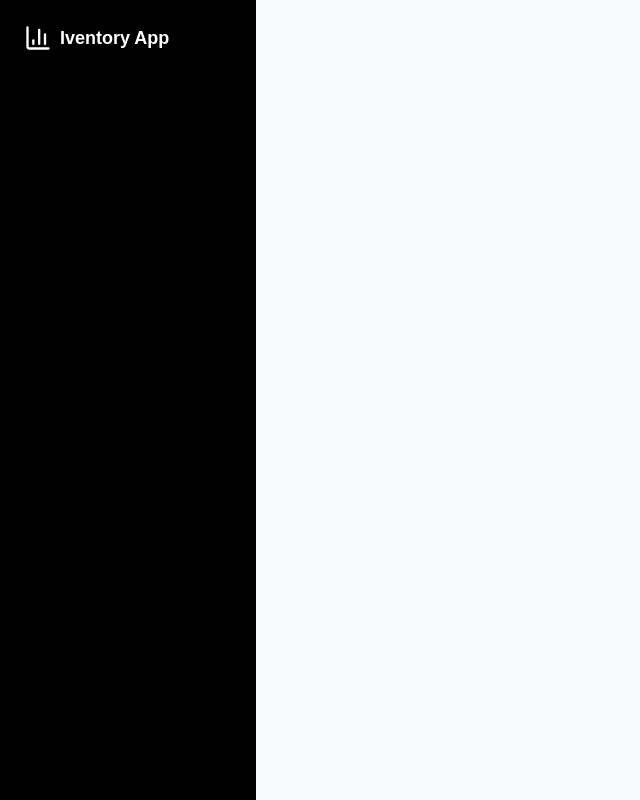
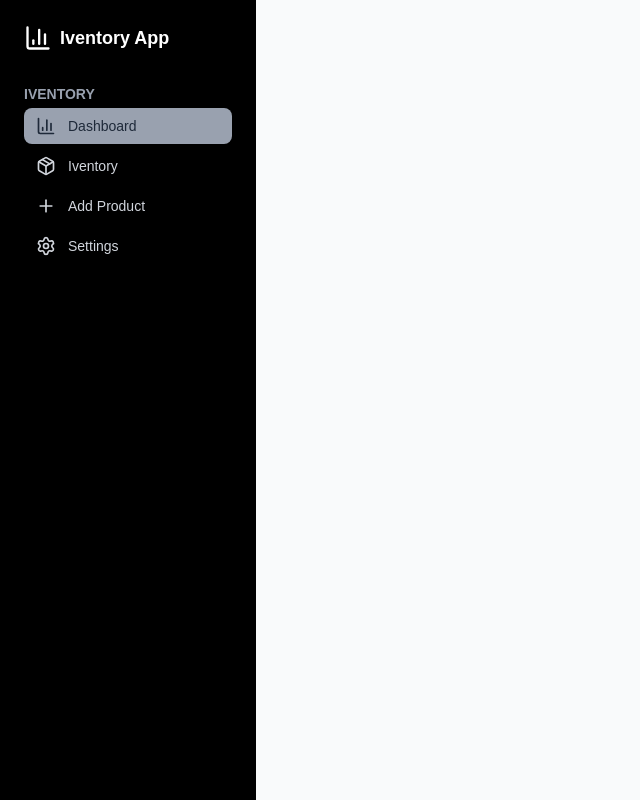
Before and after one commit to Mar1kya/iventory-app, a Next.js app: page /dashboard in a window 1280 px wide. Shown: the whole page, without its empty margins (0-640 px from the left). Built offline with nearby package versions, Linux system fonts and the light colour scheme; what @stackframe/stack would draw is missing.

Commit message:
add navigation for sidebar

```diff
--- a/components/sidebar.tsx
+++ b/components/sidebar.tsx
@@ -1,5 +1,20 @@
-import { BarChart3 } from 'lucide-react'
+import { BarChart3, Package, Plus, Settings } from 'lucide-react'
+import Link from 'next/link'
 export default function SideBar({ currentPath = '/dashboard' }: { currentPath: string }) {
+    const navigation = [
+        {
+            name: 'Dashboard', href: '/dashboard', icon: BarChart3,
+        },
+        {
+            name: 'Iventory', href: '/inventory', icon: Package,
+        },
+        {
+            name: 'Add Product', href: '/add-product', icon: Plus,
+        },
+        {
+            name: 'Settings', href: '/settings', icon: Settings,
+        }
+    ]
     return <div className="fix left-0 top-0 bg-black text-white w-64 min-h-screen p-6 z-10">
         <div className="mb-8">
             <div className="flex items-center space-x-2 mb-4">
@@ -7,5 +22,18 @@ export default function SideBar({ currentPath = '/dashboard' }: { currentPath: s
                 <span className='text-lg font-semibold'>Iventory App</span>
             </div>
         </div>
+        <nav className='space-y-1'>
+            <div className='text-sm font-semibold text-gray-400 uppercase'>
+                Iventory
+            </div>
+            {navigation.map((item, key) => {
+                const IconComponent = item.icon;
+                const isActive = currentPath === item.href;
+                return <Link href={item.href} key={key} className={`flex items-center space-x-3 py-2 px-3 rounded-lg ${isActive ? 'bg-gray-400 text-gray-800' : 'hover:bg-gray-400 hover:text-gray-800 text-gray-300'}`}>
+                    <IconComponent className='w-5 h-5' />
+                    <span className='text-sm'>{item.name}</span>
+                </Link>
+            })}
+        </nav>
     </div>
 }
```
